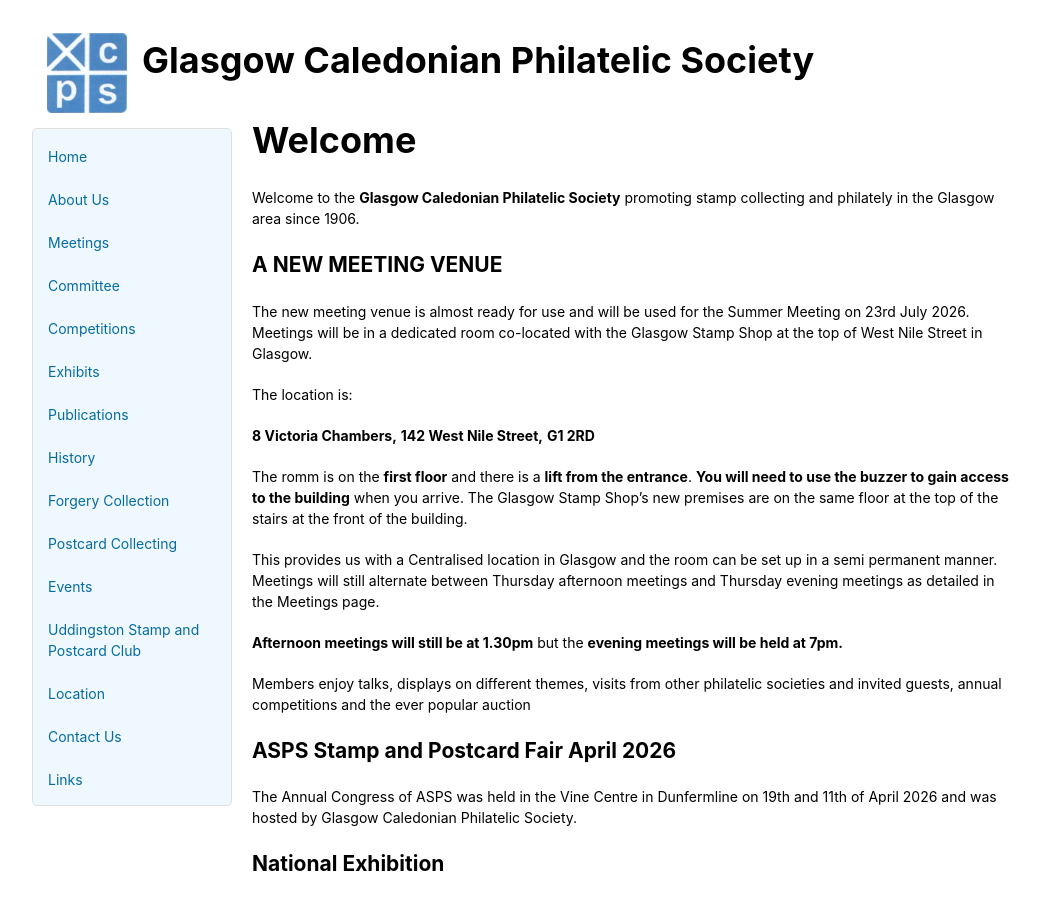
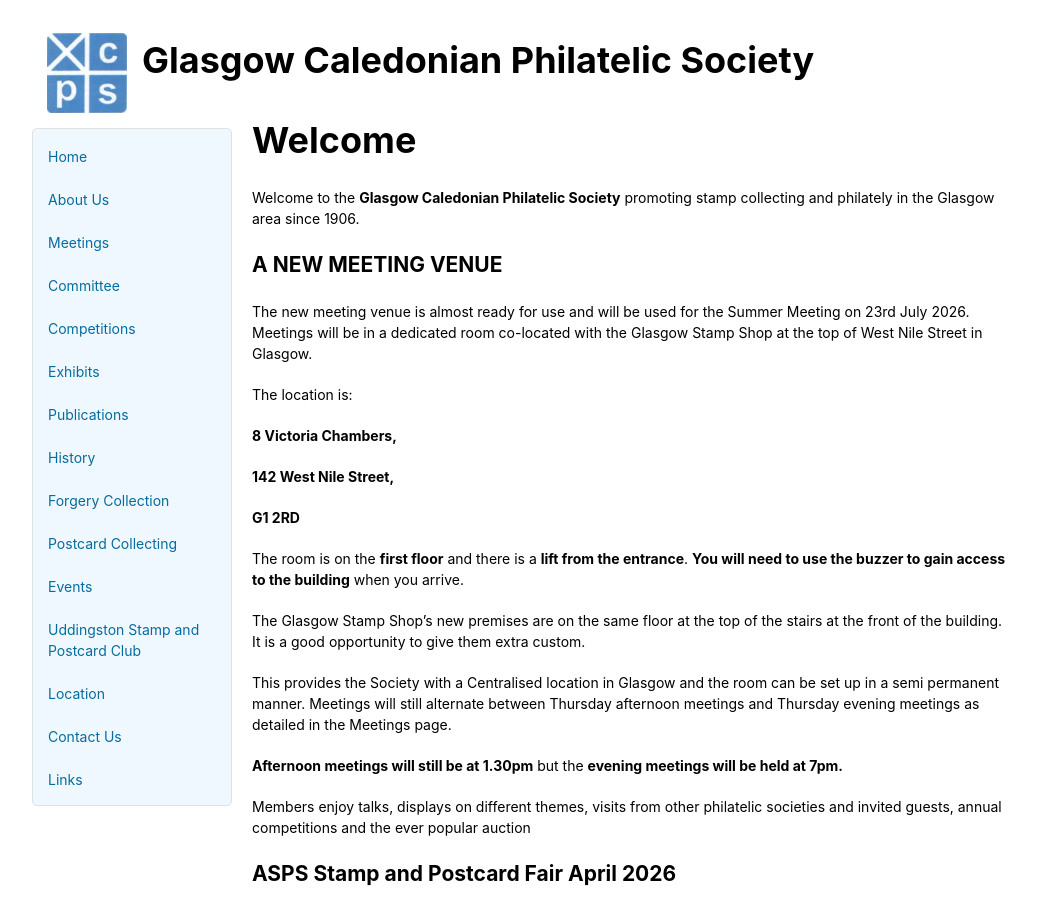
Before and after one commit to astalker/caledonian-stamps, a Jekyll site: the page built from index.md, in a window 1280 px wide and 900 px high. Shown: the whole window, without its empty margins (118-1158 px from the left). Built offline with Jekyll 4.4.1, drawn with Linux system fonts in a browser that asks for light colours; our own code applies the rules of GitHub Pages for plain Markdown files.

Commit message:
New Venue editorial changes

```diff
--- a/index.md
+++ b/index.md
@@ -9,12 +9,16 @@ The new meeting venue is almost ready for use and will be used for the Summer Me
 The location is:
 
 **8 Victoria Chambers,**
+
 **142 West Nile Street,**
+
 **G1 2RD**
 
-The romm is on the **first floor** and there is a **lift from the entrance**.  **You will need to use the buzzer to gain access to the building** when you arrive.  The Glasgow Stamp Shop's new premises are on the same floor at the top of the stairs at the front of the building.
+The room is on the **first floor** and there is a **lift from the entrance**.  **You will need to use the buzzer to gain access to the building** when you arrive.
 
-This provides us with a Centralised location in Glasgow and the room can be set up in a semi permanent manner. Meetings will still alternate between Thursday afternoon meetings and Thursday evening meetings as detailed in the Meetings page.
+The Glasgow Stamp Shop's new premises are on the same floor at the top of the stairs at the front of the building. It is a good opportunity to give them extra custom.
+
+This provides the Society with a Centralised location in Glasgow and the room can be set up in a semi permanent manner. Meetings will still alternate between Thursday afternoon meetings and Thursday evening meetings as detailed in the Meetings page.
 
 **Afternoon meetings will still be at 1.30pm** but the **evening meetings will be held at 7pm.**
 
```
